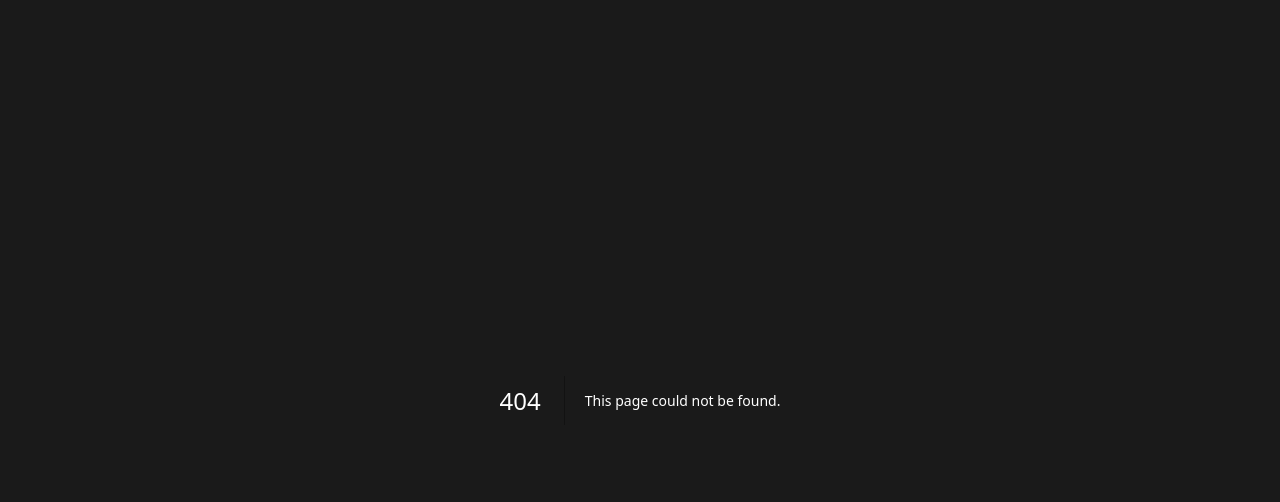
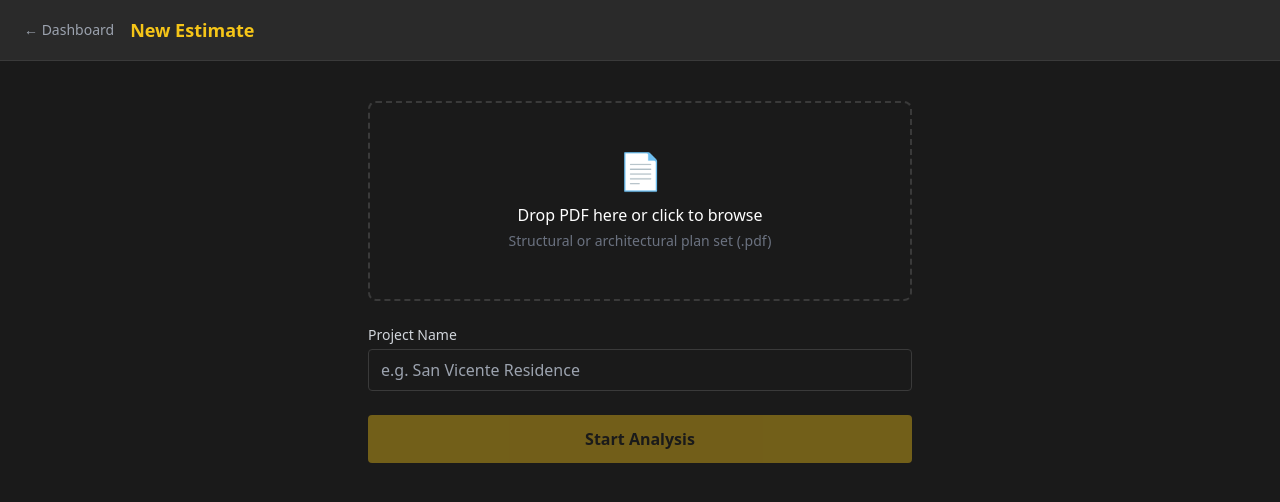
Before and after one commit to nodeexcel/melvin-ai-ocr, a Next.js app in the folder app/frontend/: page /upload in a window 1280 px wide. Before the commit this address had no page. Shown: the top 502 px of the page. Built offline with nearby package versions, Linux system fonts and the light colour scheme; no server answers.

Commit message:
feat: add upload page with drag-and-drop PDF zone

```diff
--- /dev/null
+++ b/app/frontend/src/app/upload/page.tsx
@@ -0,0 +1,77 @@
+'use client'
+import { useState } from 'react'
+import { useRouter } from 'next/navigation'
+import Link from 'next/link'
+import { uploadProject } from '@/lib/api'
+import UploadZone from '@/components/UploadZone'
+
+export default function UploadPage() {
+  const router = useRouter()
+  const [file, setFile] = useState<File | null>(null)
+  const [name, setName] = useState('')
+  const [uploading, setUploading] = useState(false)
+  const [error, setError] = useState('')
+
+  function handleFile(f: File) {
+    setFile(f)
+    if (!name) setName(f.name.replace(/\.pdf$/i, ''))
+  }
+
+  async function handleSubmit(e: React.FormEvent) {
+    e.preventDefault()
+    if (!file) return
+    setUploading(true)
+    setError('')
+    try {
+      const project = await uploadProject(name, file)
+      router.push(`/projects/${project.id}/progress`)
+    } catch (err) {
+      setError(err instanceof Error ? err.message : 'Upload failed')
+      setUploading(false)
+    }
+  }
+
+  return (
+    <div className="min-h-screen bg-brand-black">
+      <header className="bg-brand-gray border-b border-brand-lightgray px-6 py-4 flex items-center gap-4">
+        <Link href="/dashboard" className="text-gray-400 hover:text-white text-sm">← Dashboard</Link>
+        <h1 className="text-brand-yellow font-bold text-lg">New Estimate</h1>
+      </header>
+
+      <main className="max-w-xl mx-auto px-4 py-10">
+        <form onSubmit={handleSubmit} className="space-y-6">
+          <UploadZone onFile={handleFile} />
+
+          {file && (
+            <div className="bg-brand-gray rounded p-3 text-sm text-gray-300">
+              Selected: <span className="text-white font-medium">{file.name}</span>
+              {' '}({(file.size / 1024 / 1024).toFixed(1)} MB)
+            </div>
+          )}
+
+          <div>
+            <label className="block text-sm font-medium text-gray-300 mb-1">Project Name</label>
+            <input
+              type="text"
+              value={name}
+              onChange={e => setName(e.target.value)}
+              required
+              placeholder="e.g. San Vicente Residence"
+              className="w-full bg-brand-black border border-brand-lightgray rounded px-3 py-2 text-white focus:outline-none focus:border-brand-yellow"
+            />
+          </div>
+
+          {error && <p className="text-red-400 text-sm">{error}</p>}
+
+          <button
+            type="submit"
+            disabled={!file || uploading}
+            className="w-full bg-brand-yellow text-brand-black font-bold py-3 rounded hover:opacity-90 disabled:opacity-40 transition"
+          >
+            {uploading ? 'Uploading...' : 'Start Analysis'}
+          </button>
+        </form>
+      </main>
+    </div>
+  )
+}
--- /dev/null
+++ b/app/frontend/src/components/UploadZone.tsx
@@ -0,0 +1,40 @@
+'use client'
+import { useCallback, useState } from 'react'
+
+interface Props {
+  onFile: (file: File) => void
+}
+
+export default function UploadZone({ onFile }: Props) {
+  const [dragging, setDragging] = useState(false)
+
+  const handleDrop = useCallback((e: React.DragEvent) => {
+    e.preventDefault()
+    setDragging(false)
+    const file = e.dataTransfer.files[0]
+    if (file?.type === 'application/pdf') onFile(file)
+  }, [onFile])
+
+  return (
+    <div
+      onDragOver={e => { e.preventDefault(); setDragging(true) }}
+      onDragLeave={() => setDragging(false)}
+      onDrop={handleDrop}
+      className={`border-2 border-dashed rounded-lg p-12 text-center cursor-pointer transition ${
+        dragging ? 'border-brand-yellow bg-brand-yellow/10' : 'border-brand-lightgray hover:border-brand-yellow'
+      }`}
+      onClick={() => document.getElementById('pdf-input')?.click()}
+    >
+      <input
+        id="pdf-input"
+        type="file"
+        accept=".pdf"
+        className="hidden"
+        onChange={e => { const f = e.target.files?.[0]; if (f) onFile(f) }}
+      />
+      <p className="text-4xl mb-3">📄</p>
+      <p className="text-white font-medium">Drop PDF here or click to browse</p>
+      <p className="text-gray-500 text-sm mt-1">Structural or architectural plan set (.pdf)</p>
+    </div>
+  )
+}
```
